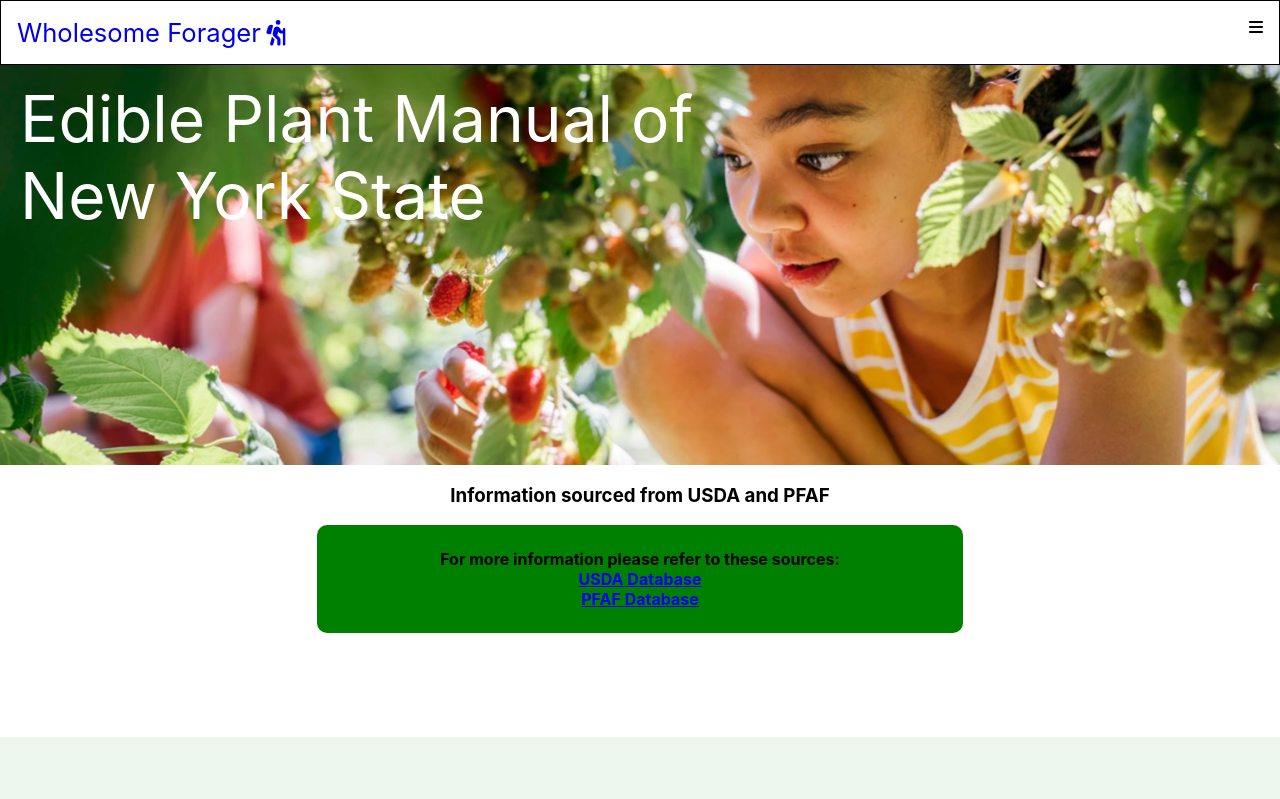
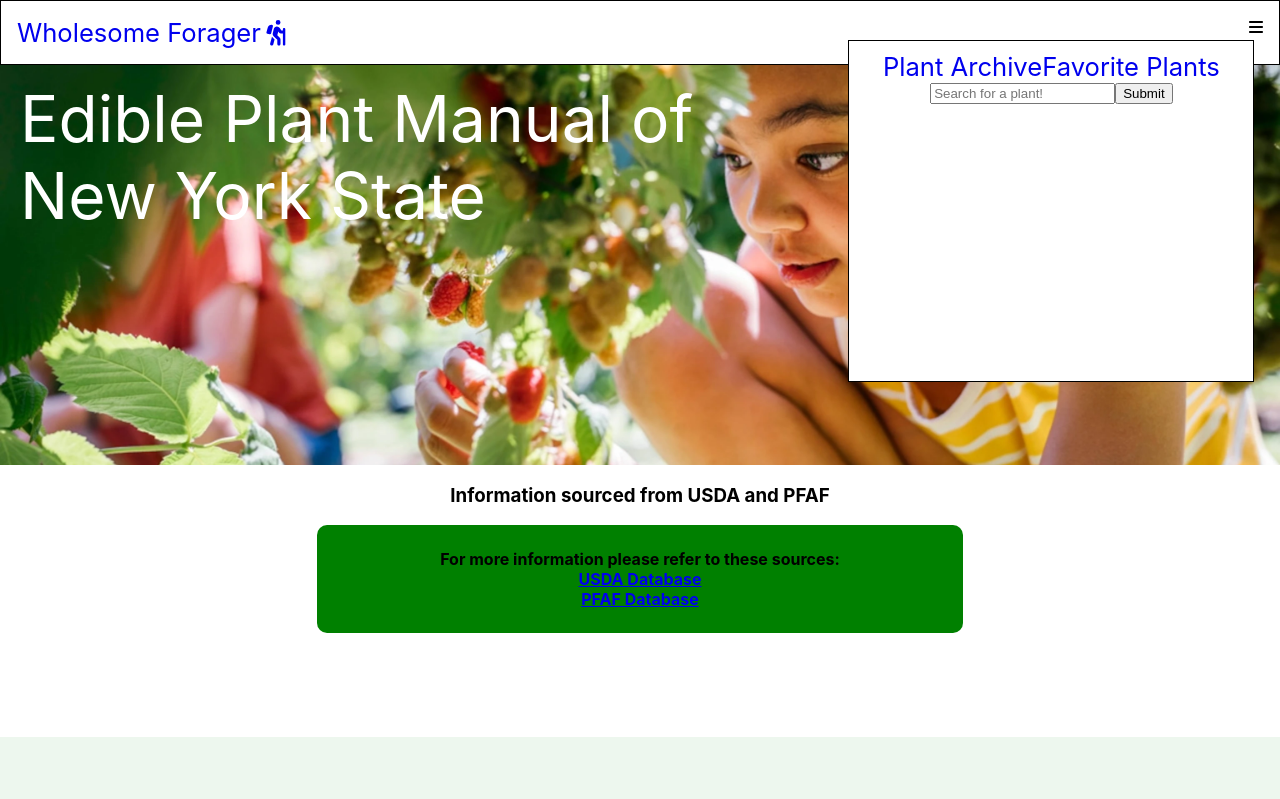
Before and after one commit to mon33k/Wholesome-Forager, a React (Create React App) app: page / in a window 1280 px wide. Shown: the top 799 px of the page. Built offline with nearby package versions, Linux system fonts and the light colour scheme; no server answers.

Commit message:
added page info for each plant

```diff
--- a/src/components/navBar/NavBar.js
+++ b/src/components/navBar/NavBar.js
@@ -13,9 +13,9 @@ import FavoritePlants from "../favoritePlants/FavoritePlants";
 import SearchPlant from "../searchPlant/SearchPlant";
 
 const NavBar = () => {
-  const [clicked, setClicked] = useState(false);
+  const [clicked, setClicked] = useState(true);
   const handleMenuClick = (e) => {
-    clicked ? setClicked(false) : setClicked(true);
+    setClicked((clicked) => !clicked);
   };
 
   return (
@@ -27,15 +27,15 @@ const NavBar = () => {
         </Link>
         <div className="burger-menu">
           <FontAwesomeIcon icon={faBars} onClick={handleMenuClick} />
-          {clicked ? (
-            <div className="menu-overlay">
-              <Link to="/plant/list">Plant Archive</Link>
-              <Link to="/favorite">Favorite Plants</Link>
-              <SearchPlant />
-            </div>
-          ) : (
-            ""
-          )}
+
+          <div
+            className="menu-overlay"
+            style={{ display: clicked ? "block" : "none" }}
+          >
+            <Link to="/plant/list">Plant Archive</Link>
+            <Link to="/favorite">Favorite Plants</Link>
+            <SearchPlant />
+          </div>
         </div>
       </div>
       <Routes>
--- a/src/components/plantDetail/PlantDetail.js
+++ b/src/components/plantDetail/PlantDetail.js
@@ -1,18 +1,24 @@
-import React, { useContext, useEffect, useState } from "react";
-import { ApiContext } from "../../providers/apiContext";
-
+import React from "react";
+import { useNavigate } from "react-router-dom";
+// import { ApiContext } from "../../providers/apiContext";
+// import PlantPage from "../plantPage/PlantPage";
 import "./plantDetail.css";
 
 const PlantDetail = ({ commonName, scientificName, id }) => {
-  const plantApi = useContext(ApiContext);
-  const apiCall = plantApi.getPlantById;
-  const apiData = plantApi.plantData;
+  // const plantApi = useContext(ApiContext);
+  // const apiCall = plantApi.getPlantById;
+  // const apiData = plantApi.plantData;
 
-  const handleClickCard = async (e) => {
+  const navigate = useNavigate();
+
+  const handleClickCard = (e) => {
     e.preventDefault();
-    console.log("id", id);
-    let singlePlant = await apiCall(id);
-    console.log(singlePlant); // set state for this info to be passed to plant page
+    // console.log("id", id);
+    // let singlePlant = await apiCall(id);
+
+    navigate(`/plant/${id}`, { state: { id: `${id}` } });
+    //return <PlantPage key={id} plantInfo={singlePlant} />;
+    // console.log(singlePlant); // set state for this info to be passed to plant page
   };
 
   return (
--- a/src/components/plantPage/PlantPage.js
+++ b/src/components/plantPage/PlantPage.js
@@ -1,7 +1,35 @@
-import React from "react";
+import React, { useContext, useEffect, useState } from "react";
+import { ApiContext } from "../../providers/apiContext";
+import { useLocation } from "react-router-dom";
 
 const PlantPage = () => {
-  return <div>Plant Page Component</div>;
+  const [pageInfo, setPageInfo] = useState({});
+  let location = useLocation();
+  const plantApi = useContext(ApiContext);
+  const apiCall = plantApi.getPlantById;
+  const apiData = plantApi.plantData;
+
+  // console.log(location);
+
+  // let singlePlant = apiCall(location.state.id);
+  // console.log(singlePlant);
+
+  useEffect(() => {
+    const singlePlant = async () => {
+      const response = await apiCall(location.state.id);
+      setPageInfo(response);
+    };
+    singlePlant();
+  }, []);
+
+  console.log(pageInfo);
+  return (
+    <div>
+      <h1>{pageInfo.common_name}</h1>
+      <h2>{pageInfo.scientific_name}</h2>
+      <p>{pageInfo.known_hazards}</p>
+    </div>
+  );
 };
 
 export default PlantPage;
--- a/src/providers/apiContext.js
+++ b/src/providers/apiContext.js
@@ -18,7 +18,6 @@ export const ApiProvider = ({ children }) => {
     return fetch(`https://plantapp51022.herokuapp.com/plant/${id}`)
       .then((response) => response.json())
       .then((data) => {
-        console.log(data);
         return data;
       });
   };
```
